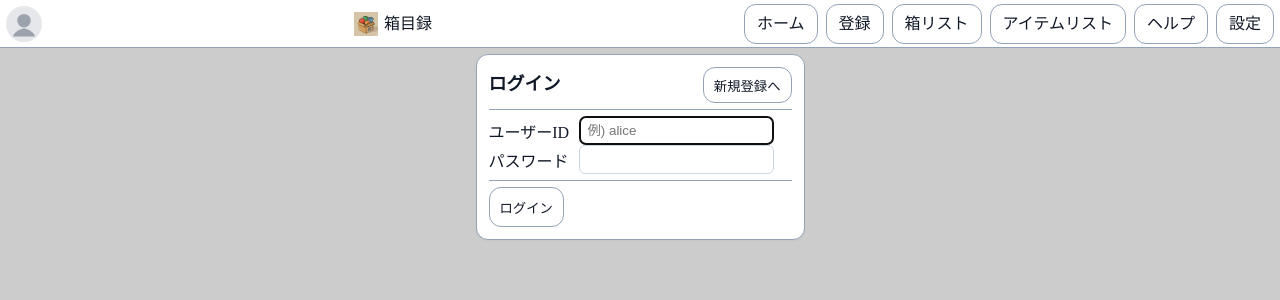
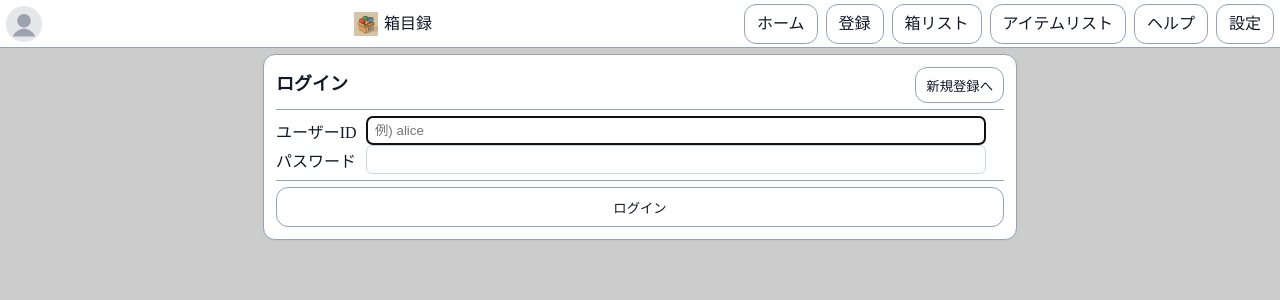
Before and after one commit to mayusaki3/hakomokuroku, a Next.js app in the folder apps/web/: page /auth in a window 1280 px wide. Shown: the top 300 px of the page. Built offline with nearby package versions, Linux system fonts and the light colour scheme; no server answers.

Commit message:
UI修正/ユーザー情報

```diff
--- a/apps/web/src/app/(authed)/account/page.tsx
+++ b/apps/web/src/app/(authed)/account/page.tsx
@@ -149,8 +149,8 @@ export default function AccountPage() {
   const inputStyle = { } as const;
 
   return (
-    <main className="hk-page">
-      <div className="app-content content-edge-6">
+    <div className="app-content content-edge-6">
+      <div className="app-scroll">
         <section className="hk-frame">
           <h2 style={{ margin:'2px 0 8px' }}>ユーザー情報</h2>
 
@@ -317,6 +317,6 @@ export default function AccountPage() {
           </div>
         </section>
       </div>
-    </main>
+    </div>
   );
 }
--- a/apps/web/src/app/auth/page.tsx
+++ b/apps/web/src/app/auth/page.tsx
@@ -104,8 +104,9 @@ export default function AuthPage() {
   }
 
   return (
-    <main className="hk-page content-edge-6">
-      <section className="hk-frame" style={{ maxWidth:560, margin:'0 auto' }}>
+    <div className="app-content content-edge-6">
+      <div className="app-scroll">
+        <section className="hk-frame">
           {/* 行1：タイトル＋トグル */}
           <div style={{ display: 'flex', alignItems: 'center', gap: 8 }}>
             <h1 style={{ margin: '2px 0 8px', fontWeight: 700, fontSize: 18 }}>
@@ -167,7 +168,7 @@ export default function AuthPage() {
 
             {/* 行3：送信＋エラー */}
             <div className="content-stack">
-            <button type="submit" className="btn" disabled={busy} style={{ height: 40 }}>
+              <button type="submit" className="btn" disabled={busy} style={{ width:'100%', height: 40 }}>
                 {busy ? '送信中…' : mode === 'login' ? 'ログイン' : '登録してログイン'}
               </button>
 
@@ -175,6 +176,7 @@ export default function AuthPage() {
             </div>
           </form>
         </section>
-    </main>
+      </div>
+    </div>
   );
 }
--- a/apps/web/src/app/globals.css
+++ b/apps/web/src/app/globals.css
@@ -29,7 +29,7 @@ body{
   --radius-12: 12px;             /* 大角丸 */
   --topbar-h: 48px;              /* ヘッダー高さ */
   --bottombar-h: 56px;           /* 下タブ高さ（モバイル） */
-  --content-max-w: 740px;        /* PC時の枠の最大幅 */
+  --content-max-w: 754px;        /* PC時の枠の最大幅 */
   --form-gap: 6px;               /* 入力とボタンの固定間隔（.form-row 第3列） 非iOS既定 */
 }
 /* iOS専用: ルートに壁紙を敷く + 画面全体のスクロール禁止 + コンテンツだけスクロール */
@@ -105,20 +105,26 @@ body{
 }
 
 /* コンテンツ部（ヘッダー＋下タブを除いた領域） */
-.app-content{
-  position: fixed;               /* ← 画面に対して固定 */
-  top: var(--topbar-h);          /* ヘッダーの直下から */
-  left: 0; right: 0;
-  /* PC/タブレット：高さはヘッダー控除ぶんで固定 */
-  height: calc(100dvh - var(--topbar-h));
-  background-color: var(--hk-page-bg);
-  padding-top: var(--gap-6);     /* 先頭枠の上 6px だけ */
-  overflow: auto;                /* 中身だけスクロール */
+.app-content{ position: fixed; top: var(--topbar-h); left:0; right:0; background: var(--hk-page-bg); }
+@media (min-width:768px){
+  .app-content{ bottom: 0; }                            /* PC: 下端まで */
+}
+@media (max-width:767px){
+  .app-content{                                         /* SP: 下タブぶん控除 */
+    bottom: calc(var(--bottombar-h) + env(safe-area-inset-bottom));
+  }
+}
+/* 実際にスクロールさせる中身 */
+.app-scroll{
+  height: 100%;
+  overflow: auto; -webkit-overflow-scrolling: touch; overscroll-behavior: contain;
+  padding-top: var(--gap-6);                            /* 先頭枠の上6px */
+  padding-bottom: var(--gap-6);                         /* 末尾も6px確保 */
 }
 
 /* PC時：コンテンツ枠の最大幅を中央で制限 */
 @media (min-width: 768px){
-  .app-content > .hk-frame{
+  .app-scroll > .hk-frame{
     max-width: var(--content-max-w);
     margin-left: auto;
     margin-right: auto;
```
Also changed, not shown: apps/web/src/app/(authed)/account/mfa/page.tsx (+24 -5 lines), apps/web/src/app/(authed)/settings/page.tsx (+6 -4 lines). Lines whose indentation alone changed are shown as unchanged.
